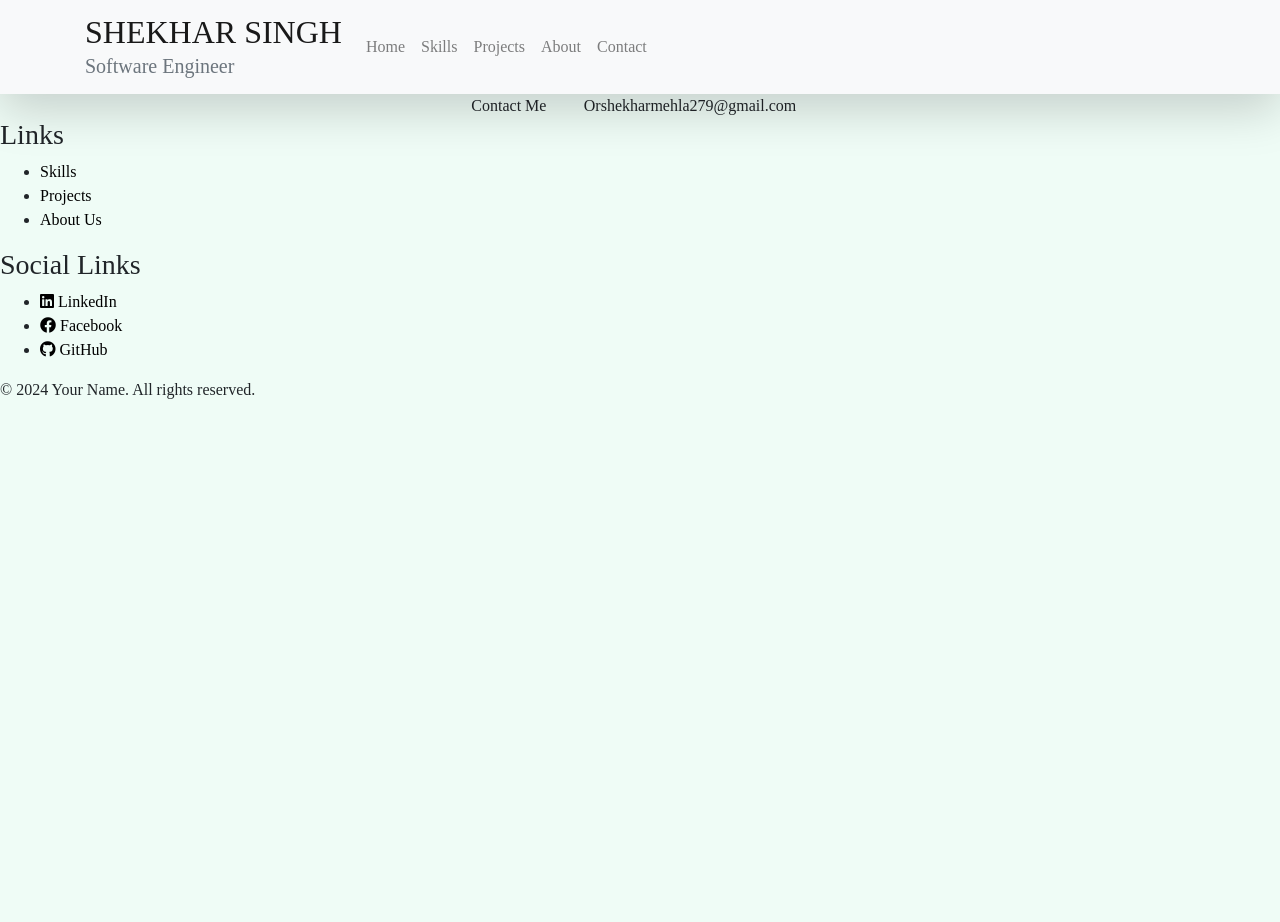
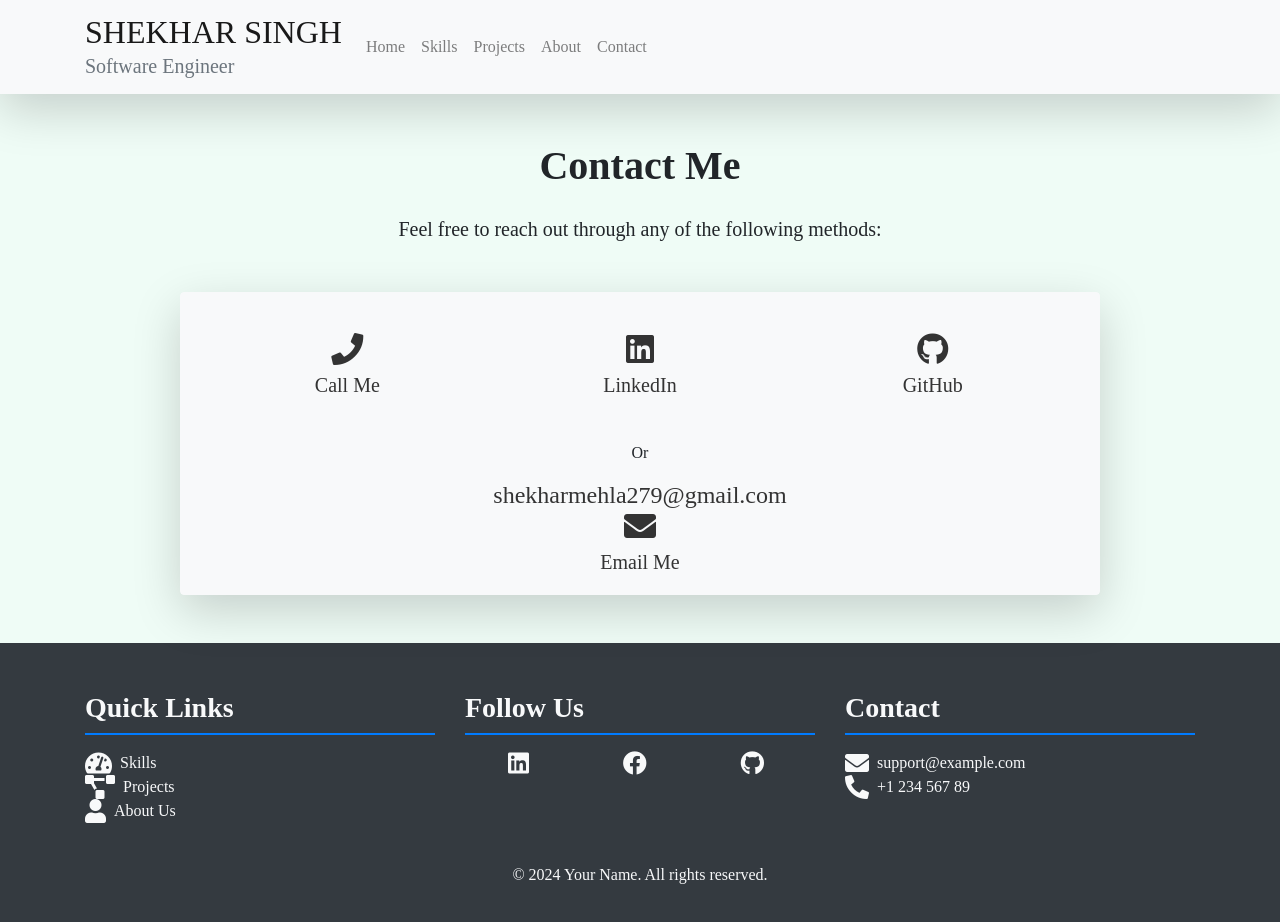
Before and after one commit to Shekhar-Mehla/react_portfolio_website, a React (Vite) app: page /Contact in a window 1280 px wide. Shown: the top 922 px of the page. Before the commit the page ends 800 px from the top, so only its background shows below. Built offline with nearby package versions, Linux system fonts and the light colour scheme; a web font is replaced by a local one.

Commit message:
added the fontawsome icons and changes in layout

```diff
--- a/src/App.css
+++ b/src/App.css
@@ -283,3 +283,121 @@ a {
   position: relative;
   z-index: 1;
 }
+
+/* About Me Section */
+.about_me_card {
+  border-radius: 15px;
+  overflow: hidden;
+  transition: transform 0.3s ease-in-out;
+}
+
+.about_me_card:hover {
+  transform: scale(1.05);
+}
+
+.about_me_image {
+  max-width: 100%;
+  height: auto;
+  border: 5px solid #fff; /* White border for better contrast */
+}
+
+/* Card and Contact Styles */
+.card-body {
+  background-color: #f8f9fa;
+}
+
+.card-title {
+  font-size: 2rem;
+  font-weight: bold;
+  color: #343a40;
+}
+
+.card-text {
+  font-size: 1.1rem;
+  color: #495057;
+}
+
+.badge {
+  font-size: 1rem;
+  font-weight: 500;
+}
+
+.contact-card {
+  flex: 1;
+  max-width: 200px;
+  text-align: center;
+  padding: 20px;
+  border-radius: 10px;
+  transition: transform 0.3s ease, box-shadow 0.3s ease;
+}
+
+.contact-card:hover {
+  transform: scale(1.05);
+  box-shadow: 0 4px 8px rgba(0, 0, 0, 0.2);
+}
+
+.contact-link {
+  text-decoration: none;
+  color: #333;
+}
+
+.contact-link:hover {
+  color: #007bff; /* Bootstrap primary color */
+}
+
+.display-4 {
+  font-size: 2.5rem;
+  font-weight: bold;
+}
+
+h5 {
+  margin: 0;
+  font-size: 1.25rem;
+}
+
+h4 {
+  margin: 0;
+  font-size: 1.5rem;
+  color: #333;
+}
+
+/* Footer */
+footer {
+  background-color: var(--bg-color);
+  color: var(--white-color);
+  padding: 3rem 1rem;
+}
+
+.footer-heading {
+  font-size: 1.75rem;
+  margin-bottom: 1rem;
+  font-weight: bold;
+  border-bottom: 2px solid #007bff; /* Highlight color */
+  padding-bottom: 0.5rem;
+}
+
+.footer-link {
+  text-decoration: none;
+  color: var(--white-color);
+  display: flex;
+  align-items: center;
+  transition: color 0.3s, transform 0.3s;
+}
+
+.footer-link i {
+  font-size: 1.5rem;
+  margin-right: 0.5rem;
+}
+
+.footer-link:hover {
+  color: #007bff; /* Bootstrap primary color */
+  transform: scale(1.1);
+}
+
+.bg-dark {
+  background-color: #343a40 !important;
+}
+
+.text-light {
+  color: #f8f9fa !important;
+}
--- a/src/components/AboutMe.jsx
+++ b/src/components/AboutMe.jsx
@@ -3,40 +3,52 @@ import myimage from "../assets/resumepick.png";
 
 export const AboutMe = () => {
   return (
-    <div>
-      <section className="about_me flex_center" id="about-me">
-        <div className="about_me_container flex_center">
-          <span>About Me</span>
-          <div className="about_me_card flex">
-            <img src={myimage} alt="my photo" />
-            <div className="about_me_card_content flex">
-              <h3>Shekhar Singh</h3>
-
-              <p>
-                I am detail-oriented, analytical, and self-driven programmer
-                with extensive experience building user-facing applications.
-                Efficient and knowledgeable coder with skills in HTML, CSS,
-                React, Bootsrap, JavaScript and Python programming languages.
-              </p>
-              <p>
-                Coordinated and collaborative team player with attention to
-                detail, graphic design skills, and ability to contribute to code
-                base improvement initiatives and UX improvement projects.
-              </p>
-
-              <h4>Geelong, Victoria</h4>
-              <h4>Interest</h4>
-              <div className="interest flex">
-                <h5>coding</h5>
-                <h5>Cricket</h5>
-                <h5>Reading</h5>
-                <h5>Football</h5>
-                <h5>Movies</h5>
+    <section id="about-me" className="container my-5">
+      <div className="row text-center">
+        <div className="col-12">
+          <h2 className="display-4 mb-4">About Me</h2>
+        </div>
+        <div className="col-md-8 mx-auto">
+          <div className="card about_me_card shadow-lg border-light">
+            <div className="row g-0">
+              <div className="col-md-4 d-flex align-items-center justify-content-center">
+                <img
+                  src={myimage}
+                  alt="Shekhar Singh"
+                  className="img-fluid rounded-circle about_me_image"
+                />
+              </div>
+              <div className="col-md-8">
+                <div className="card-body">
+                  <h3 className="card-title">Shekhar Singh</h3>
+                  <p className="card-text">
+                    I am a detail-oriented, analytical, and self-driven programmer
+                    with extensive experience building user-facing applications. I am an efficient and knowledgeable coder with skills in HTML, CSS,
+                    React, Bootstrap, JavaScript, and Python programming languages.
+                  </p>
+                  <p className="card-text">
+                    As a coordinated and collaborative team player with a keen eye for detail, I bring graphic design skills and a strong ability to contribute to code base improvement initiatives and UX enhancement projects.
+                  </p>
+                  <div className="card-text mb-4">
+                    <h4>Location</h4>
+                    <p>Geelong, Victoria</p>
+                  </div>
+                  <div className="card-text">
+                    <h4>Interests</h4>
+                    <div className="d-flex flex-wrap justify-content-center">
+                      <span className="badge rounded-pill bg-primary me-2 mb-2">Coding</span>
+                      <span className="badge rounded-pill bg-success me-2 mb-2">Cricket</span>
+                      <span className="badge rounded-pill bg-info me-2 mb-2">Reading</span>
+                      <span className="badge rounded-pill bg-warning text-dark me-2 mb-2">Football</span>
+                      <span className="badge rounded-pill bg-danger me-2 mb-2">Movies</span>
+                    </div>
+                  </div>
+                </div>
               </div>
             </div>
           </div>
         </div>
-      </section>
-    </div>
+      </div>
+    </section>
   );
 };
--- a/src/components/ContactMe.jsx
+++ b/src/components/ContactMe.jsx
@@ -2,31 +2,64 @@ import React from "react";
 
 export const ContactMe = () => {
   return (
-    <div>
-      {" "}
-      <section className="contact_me flex_center" id="contact-me">
-        <div className="contact_me_container flex_center">
-          <span>Contact Me</span>
-          <div className="contact_links_list flex">
-            <a href="tel:+61473346823">
-              <i className="fa-solid fa-phone"></i>
-            </a>
-            <a href="https://www.linkedin.com/in/shekhar-singh--?utm_source=share&utm_campaign=share_via&utm_content=profile&utm_medium=ios_app">
-              <i className="fa-brands fa-linkedin"></i>
-            </a>
-            <a href="https://github.com/Shekhar-Mehla">
-              <i className="fa-brands fa-github"></i>
-            </a>
-          </div>
-          <span>Or</span>
-          <div className="email flex_center">
-            <span>shekharmehla279@gmail.com</span>
-            <a href="mailto:shekharmehla279@gmail.com">
-              <i className="fa-solid fa-envelope"></i>
-            </a>
+    <section id="contact-me" className="container my-5">
+      <div className="text-center mb-5">
+        <h2 className="display-4 mb-4">Contact Me</h2>
+        <p className="lead">
+          Feel free to reach out through any of the following methods:
+        </p>
+      </div>
+      <div className="row justify-content-center">
+        <div className="col-md-10">
+          <div className="card border-light shadow-lg">
+            <div className="card-body">
+              <div className="d-flex flex-wrap justify-content-around mb-4">
+                <div className="contact-card">
+                  <a href="tel:+61473346823" className="contact-link">
+                    <i className="fas fa-phone fa-2x mb-2"></i>
+                    <h5>Call Me</h5>
+                  </a>
+                </div>
+                <div className="contact-card">
+                  <a
+                    href="https://www.linkedin.com/in/shekhar-singh--?utm_source=share&utm_campaign=share_via&utm_content=profile&utm_medium=ios_app"
+                    className="contact-link"
+                    target="_blank"
+                    rel="noopener noreferrer"
+                  >
+                    <i className="fab fa-linkedin fa-2x mb-2"></i>
+                    <h5>LinkedIn</h5>
+                  </a>
+                </div>
+                <div className="contact-card">
+                  <a
+                    href="https://github.com/Shekhar-Mehla"
+                    className="contact-link"
+                    target="_blank"
+                    rel="noopener noreferrer"
+                  >
+                    <i className="fab fa-github fa-2x mb-2"></i>
+                    <h5>GitHub</h5>
+                  </a>
+                </div>
+              </div>
+              <div className="text-center mt-4">
+                <span className="d-block mb-3">Or</span>
+                <div className="d-flex flex-column align-items-center">
+                  <h4>shekharmehla279@gmail.com</h4>
+                  <a
+                    href="mailto:shekharmehla279@gmail.com"
+                    className="contact-link"
+                  >
+                    <i className="fas fa-envelope fa-2x mb-2"></i>
+                    <h5>Email Me</h5>
+                  </a>
+                </div>
+              </div>
+            </div>
           </div>
         </div>
-      </section>
-    </div>
+      </div>
+    </section>
   );
 };
--- a/src/components/Footer.jsx
+++ b/src/components/Footer.jsx
@@ -3,33 +3,40 @@ import { Link } from "react-router-dom";
 
 const Footer = () => {
   return (
-    <footer className="footer">
-      <div className="footer-container">
-        <div className="top-section">
-          <div className="footer-column">
-            <h3 className="footer-heading">Links</h3>
-            <ul className="footer-links">
+    <footer className="bg-dark text-light py-5">
+      <div className="container">
+        <div className="row mb-4">
+          <div className="col-md-4 mb-4 mb-md-0">
+            <h3 className="footer-heading">Quick Links</h3>
+            <ul className="list-unstyled">
               <li>
-                <Link to="/skills">Skills</Link>
+                <Link to="/skills" className="text-light footer-link">
+                  <i className="fas fa-tachometer-alt me-2"></i> Skills
+                </Link>
               </li>
               <li>
-                <Link to="/projects">Projects</Link>
+                <Link to="/projects" className="text-light footer-link">
+                  <i className="fas fa-project-diagram me-2"></i> Projects
+                </Link>
               </li>
               <li>
-                <Link to="/about">About Us</Link>
+                <Link to="/about" className="text-light footer-link">
+                  <i className="fas fa-user me-2"></i> About Us
+                </Link>
               </li>
             </ul>
           </div>
-          <div className="footer-column">
-            <h3 className="footer-heading">Social Links</h3>
-            <ul className="social-links">
+          <div className="col-md-4 mb-4 mb-md-0">
+            <h3 className="footer-heading">Follow Us</h3>
+            <ul className="list-unstyled d-flex justify-content-around">
               <li>
                 <a
                   href="https://www.linkedin.com/"
                   target="_blank"
                   rel="noopener noreferrer"
+                  className="text-light footer-link"
                 >
-                  <i className="fab fa-linkedin"></i> LinkedIn
+                  <i className="fab fa-linkedin fa-2x"></i>
                 </a>
               </li>
               <li>
@@ -37,8 +44,9 @@ const Footer = () => {
                   href="https://www.facebook.com/"
                   target="_blank"
                   rel="noopener noreferrer"
+                  className="text-light footer-link"
                 >
-                  <i className="fab fa-facebook"></i> Facebook
+                  <i className="fab fa-facebook fa-2x"></i>
                 </a>
               </li>
               <li>
@@ -46,17 +54,34 @@ const Footer = () => {
                   href="https://github.com/"
                   target="_blank"
                   rel="noopener noreferrer"
+                  className="text-light footer-link"
                 >
-                  <i className="fab fa-github"></i> GitHub
+                  <i className="fab fa-github fa-2x"></i>
+                </a>
+              </li>
+            </ul>
+          </div>
+          <div className="col-md-4">
+            <h3 className="footer-heading">Contact</h3>
+            <ul className="list-unstyled">
+              <li>
+                <a
+                  href="mailto:support@example.com"
+                  className="text-light footer-link"
+                >
+                  <i className="fas fa-envelope me-2"></i> support@example.com
+                </a>
+              </li>
+              <li>
+                <a href="tel:+123456789" className="text-light footer-link">
+                  <i className="fas fa-phone-alt me-2"></i> +1 234 567 89
                 </a>
               </li>
             </ul>
           </div>
         </div>
-        <div className="bottom-section">
-          <p className="copyright">
-            &copy; 2024 Your Name. All rights reserved.
-          </p>
+        <div className="text-center">
+          <p className="mb-0">&copy; 2024 Your Name. All rights reserved.</p>
         </div>
       </div>
     </footer>
```
Also changed, not shown: 1 other file (tests, documents, lock files or other folders).
